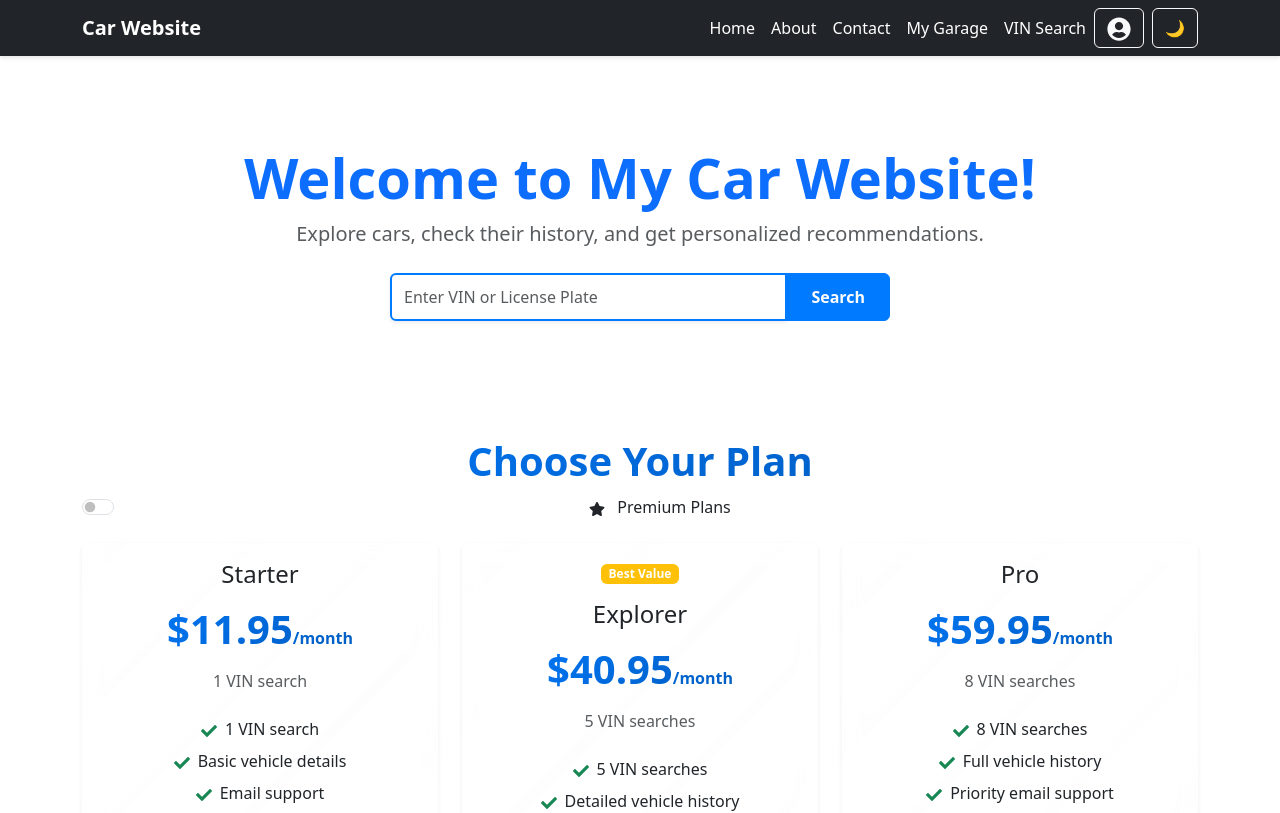
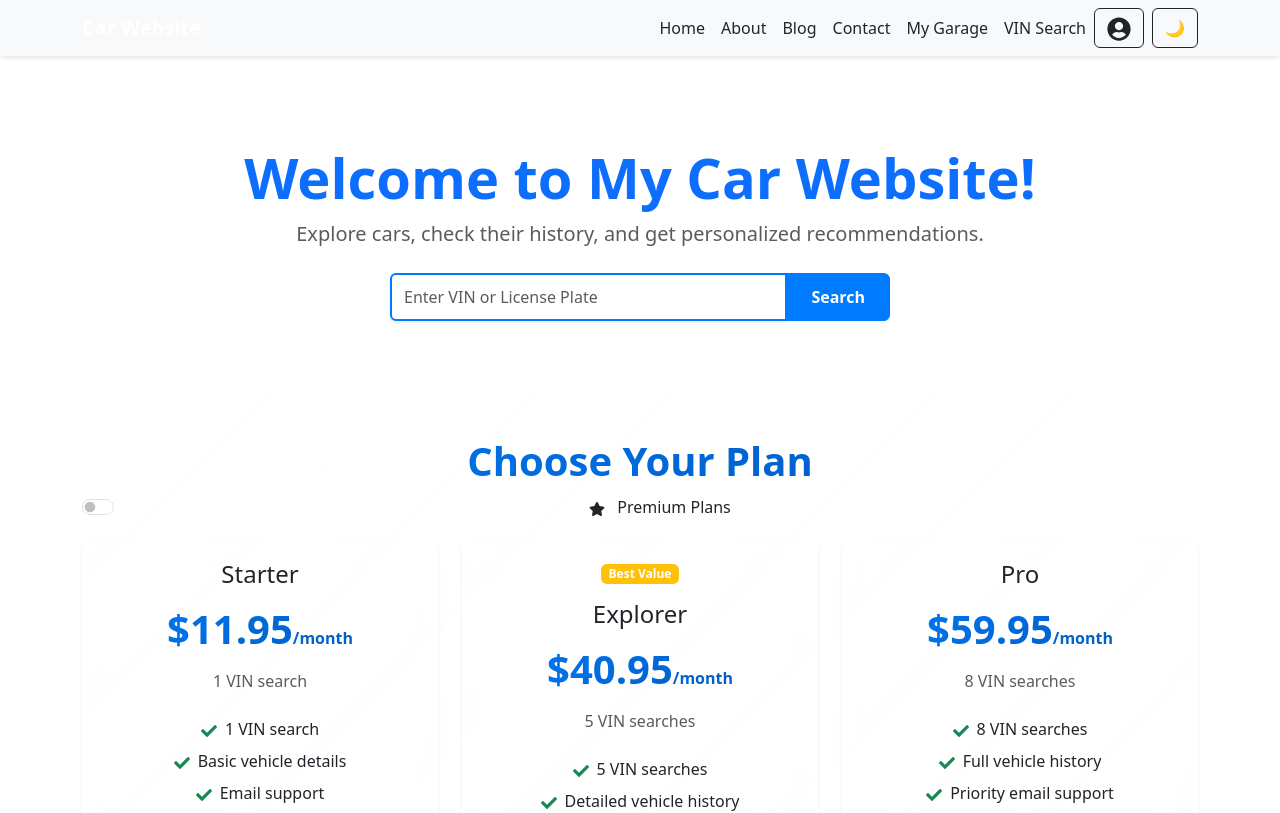
Before and after one commit to Mikutzu55/deep, a React (Create React App) app: page / in a window 1280 px wide. Shown: the top 813 px of the page. Built offline with nearby package versions, Linux system fonts and the light colour scheme; no server answers.

Commit message:
Update App.js

```diff
--- a/src/App.js
+++ b/src/App.js
@@ -1,3 +1,4 @@
+// App.js
 import React, { useState, useEffect, useCallback } from 'react';
 import {
   Routes,
@@ -21,6 +22,7 @@ import Home from './Home';
 import About from './About';
 import Contact from './Contact';
 import UserPage from './UserPage';
+import Blog from './Blog';
 import Footer from './Footer';
 import ErrorBoundary from './ErrorBoundary';
 import { auth } from './firebase';
@@ -29,6 +31,7 @@ import Login from './Login';
 import Garage from './Garage';
 import VINSearch from './VINSearch';
 import UserAccount from './UserAccount';
+import BlogPost from './BlogPost';
 import { FaUserCircle } from 'react-icons/fa';
 import { signOut } from 'firebase/auth';
 
@@ -73,7 +76,7 @@ function App() {
 
   const handleLogout = async () => {
     try {
-      await signOut(auth); // Fixed typo here
+      await signOut(auth);
       navigate('/');
     } catch (error) {
       console.error('Error logging out:', error);
@@ -81,9 +84,14 @@ function App() {
   };
 
   return (
-    <div>
+    <div data-theme={theme}>
       {/* Navigation Bar */}
-      <Navbar bg="dark" variant="dark" expand="lg" fixed="top">
+      <Navbar
+        bg={theme === 'light' ? 'light' : 'dark'}
+        variant={theme === 'light' ? 'light' : 'dark'}
+        expand="lg"
+        fixed="top"
+      >
         <Container>
           <Navbar.Brand as={Link} to="/" className="fw-bold">
             Car Website
@@ -91,19 +99,46 @@ function App() {
           <Navbar.Toggle aria-controls="basic-navbar-nav" />
           <Navbar.Collapse id="basic-navbar-nav">
             <Nav className="ms-auto">
-              <Nav.Link as={Link} to="/" className="text-white">
+              <Nav.Link
+                as={Link}
+                to="/"
+                className={theme === 'light' ? 'text-dark' : 'text-white'}
+              >
                 Home
               </Nav.Link>
-              <Nav.Link as={Link} to="/about" className="text-white">
+              <Nav.Link
+                as={Link}
+                to="/about"
+                className={theme === 'light' ? 'text-dark' : 'text-white'}
+              >
                 About
               </Nav.Link>
-              <Nav.Link as={Link} to="/contact" className="text-white">
+              <Nav.Link
+                as={Link}
+                to="/blog"
+                className={theme === 'light' ? 'text-dark' : 'text-white'}
+              >
+                Blog
+              </Nav.Link>
+              <Nav.Link
+                as={Link}
+                to="/contact"
+                className={theme === 'light' ? 'text-dark' : 'text-white'}
+              >
                 Contact
               </Nav.Link>
-              <Nav.Link as={Link} to="/garage" className="text-white">
+              <Nav.Link
+                as={Link}
+                to="/garage"
+                className={theme === 'light' ? 'text-dark' : 'text-white'}
+              >
                 My Garage
               </Nav.Link>
-              <Nav.Link as={Link} to="/vin-search" className="text-white">
+              <Nav.Link
+                as={Link}
+                to="/vin-search"
+                className={theme === 'light' ? 'text-dark' : 'text-white'}
+              >
                 VIN Search
               </Nav.Link>
             </Nav>
@@ -114,7 +149,7 @@ function App() {
                 title={<FaUserCircle size={24} />}
                 id="basic-nav-dropdown"
                 align="end"
-                className="text-white"
+                className={theme === 'light' ? 'text-dark' : 'text-white'}
               >
                 <NavDropdown.Item as={Link} to="/my-account">
                   My Account
@@ -128,7 +163,7 @@ function App() {
                 </NavDropdown.Item>
               </NavDropdown>
               <Button
-                variant="outline-light"
+                variant={theme === 'light' ? 'outline-dark' : 'outline-light'}
                 onClick={toggleTheme}
                 aria-label="Toggle theme"
                 className="ms-2"
@@ -139,7 +174,7 @@ function App() {
           ) : (
             <div className="d-flex">
               <Button
-                variant="outline-light"
+                variant={theme === 'light' ? 'outline-dark' : 'outline-light'}
                 onClick={() => handleAuthModal(true)}
                 aria-label="Login/Signup"
                 className="me-2"
@@ -147,7 +182,7 @@ function App() {
                 <FaUserCircle size={24} />
               </Button>
               <Button
-                variant="outline-light"
+                variant={theme === 'light' ? 'outline-dark' : 'outline-light'}
                 onClick={toggleTheme}
                 aria-label="Toggle theme"
               >
@@ -189,17 +224,19 @@ function App() {
       >
         <Container className="mt-5 pt-5">
           <Routes>
-            <Route path="/" element={<Home />} />
-            <Route path="/about" element={<About />} />
-            <Route path="/contact" element={<Contact />} />
-            <Route path="/login" element={<Login />} />
-            <Route path="/signup" element={<SignUp />} />
-            <Route path="/vin-search" element={<VINSearch />} />
+            <Route path="/" element={<Home theme={theme} />} />
+            <Route path="/about" element={<About theme={theme} />} />
+            <Route path="/contact" element={<Contact theme={theme} />} />
+            <Route path="/login" element={<Login theme={theme} />} />
+            <Route path="/signup" element={<SignUp theme={theme} />} />
+            <Route path="/vin-search" element={<VINSearch theme={theme} />} />
+            <Route path="/blog" element={<Blog theme={theme} />} />
+            <Route path="/blog/:id" element={<BlogPost theme={theme} />} />
             <Route
               path="/garage"
               element={
                 <PrivateRoute>
-                  <Garage />
+                  <Garage theme={theme} />
                 </PrivateRoute>
               }
             />
@@ -207,7 +244,7 @@ function App() {
               path="/my-account"
               element={
                 <PrivateRoute>
-                  <UserAccount />
+                  <UserAccount theme={theme} />
                 </PrivateRoute>
               }
             />
@@ -215,7 +252,7 @@ function App() {
               path="/user-page/:make/:model/:year/:registrationStatus/:owner"
               element={
                 <PrivateRoute>
-                  <UserPage />
+                  <UserPage theme={theme} />
                 </PrivateRoute>
               }
             />
@@ -235,7 +272,7 @@ function App() {
       </ErrorBoundary>
 
       {/* Conditional Footer Rendering */}
-      {location.pathname !== '*' && <Footer />}
+      {location.pathname !== '*' && <Footer theme={theme} />}
     </div>
   );
 }
```
